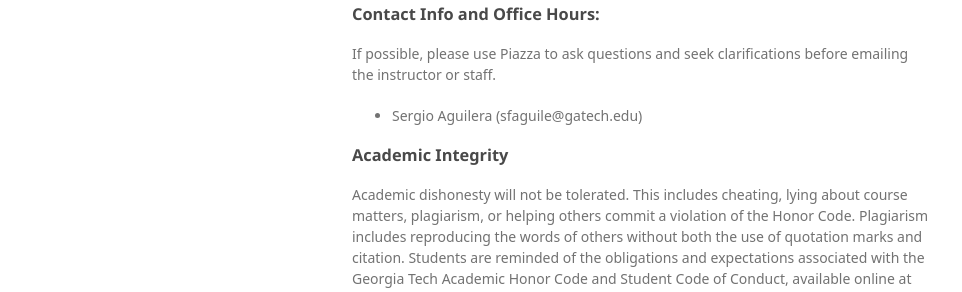
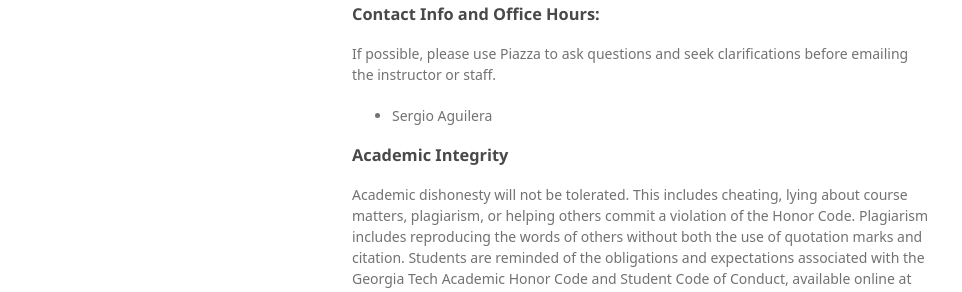
Before and after one commit to dellaert/20S-8803MM, a Jekyll site: the page built from syllabus.md, in a window 1280 px wide. Shown: the part 1561-1853 px from the top of the page, without its empty margins (158-1120 px from the left). Built offline with Jekyll 4.4.1, drawn with Linux system fonts in a browser that asks for light colours; some web fonts are replaced.

Commit message:
Changed TA's name

```diff
--- a/syllabus.md
+++ b/syllabus.md
@@ -44,7 +44,7 @@ If needed, we will make classroom accommodations for students with documented di
 
 ### Contact Info and Office Hours:
 If possible, please use Piazza to ask questions and seek clarifications before emailing the instructor or staff.
-* Sergio Aguilera (sfaguile@gatech.edu)
+* Sergio Aguilera
 
 ### Academic Integrity
 Academic dishonesty will not be tolerated. This includes cheating, lying about course matters, plagiarism, or helping others commit a violation of the Honor Code. Plagiarism includes reproducing the words of others without both the use of quotation marks and citation. Students are reminded of the obligations and expectations associated with the Georgia Tech Academic Honor Code and Student Code of Conduct, available online at www.honor.gatech.edu. For quizzes, no supporting materials are allowed (notes, calculators, phones, etc).
```
